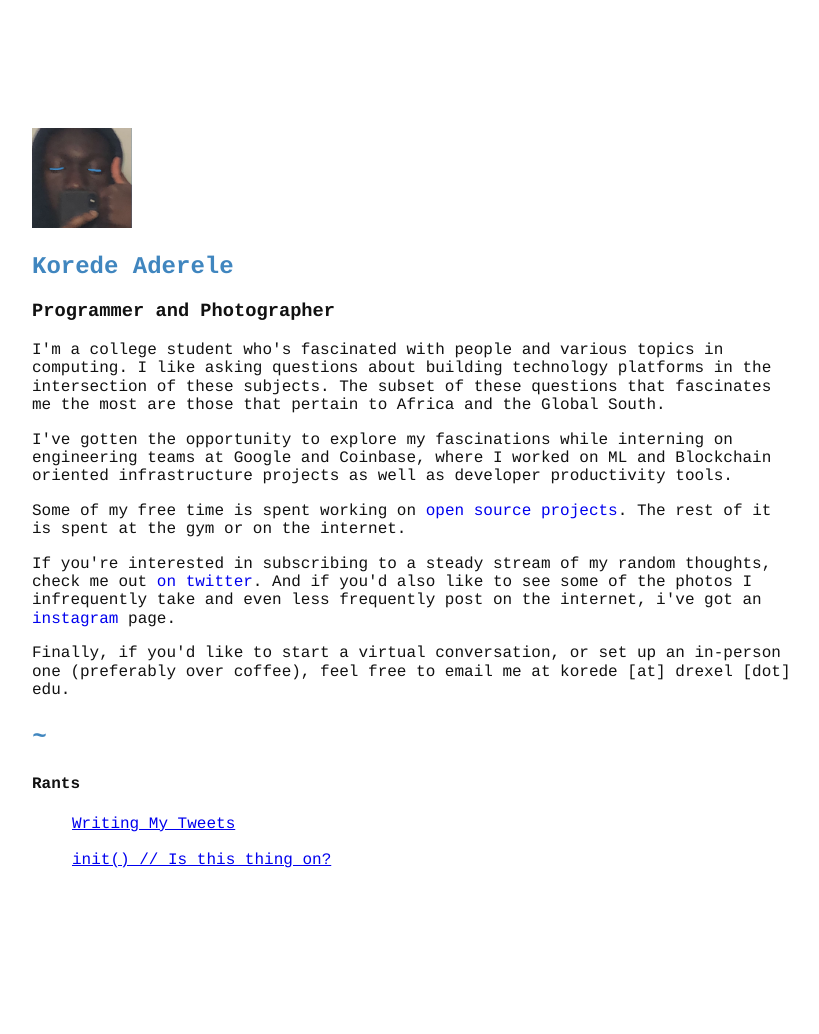
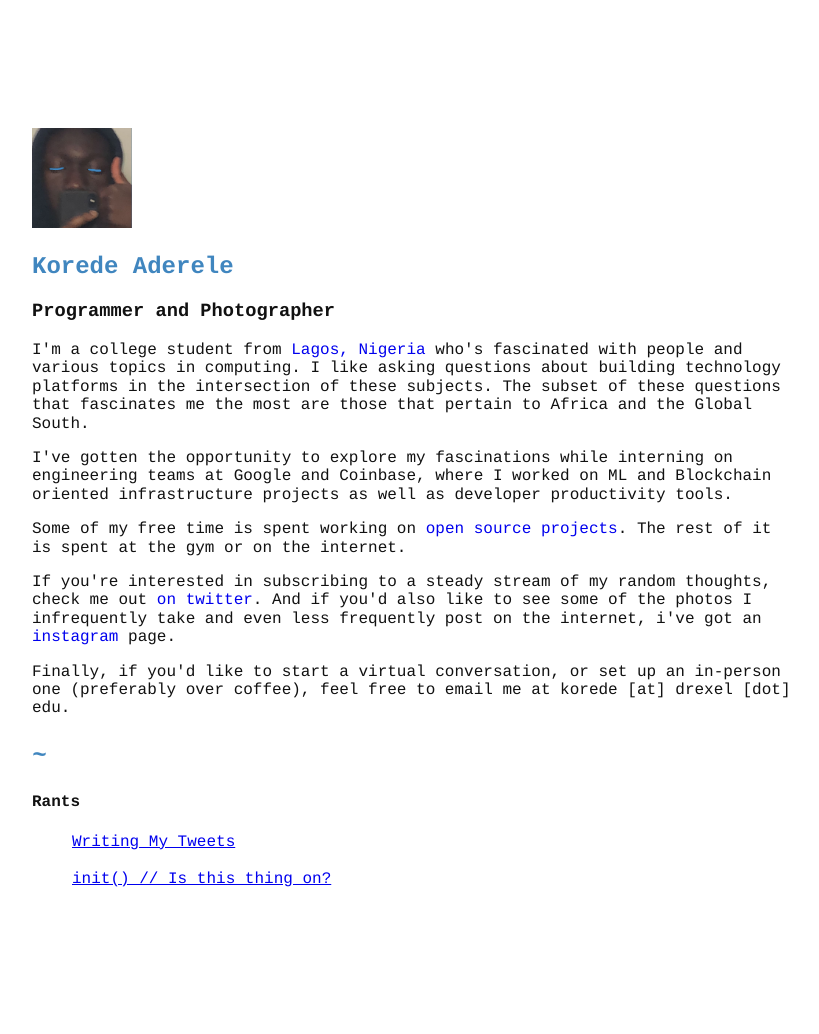
Before and after one commit to Korede-TA/korede-ta.github.io, a Jekyll site: the page built from index.html, in a window 1280 px wide. Shown: the whole page, without its empty margins (96-915 px from the left). Built offline with Jekyll 4.4.1, drawn with Linux system fonts in a browser that asks for light colours.

Commit message:
add hometown

```diff
--- a/index.html
+++ b/index.html
@@ -10,7 +10,7 @@
 <h3>Programmer and Photographer</h3>
 
 <p>
-	I'm a college student who's fascinated with people and various topics in computing. I like asking questions about building technology platforms in the intersection of these subjects.
+	I'm a college student from <a class="link" href="https://goo.gl/maps/7Ecr9TqkAkF2">Lagos, Nigeria</a> who's fascinated with people and various topics in computing. I like asking questions about building technology platforms in the intersection of these subjects.
 	The subset of these questions that fascinates me the most are those that pertain to Africa and the Global South.
 </p>
 
```
